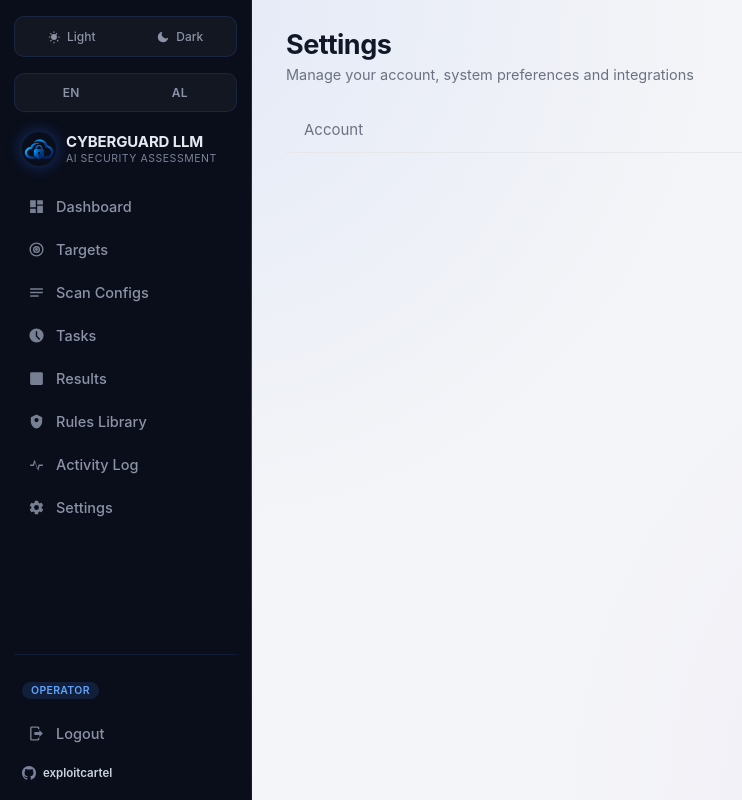
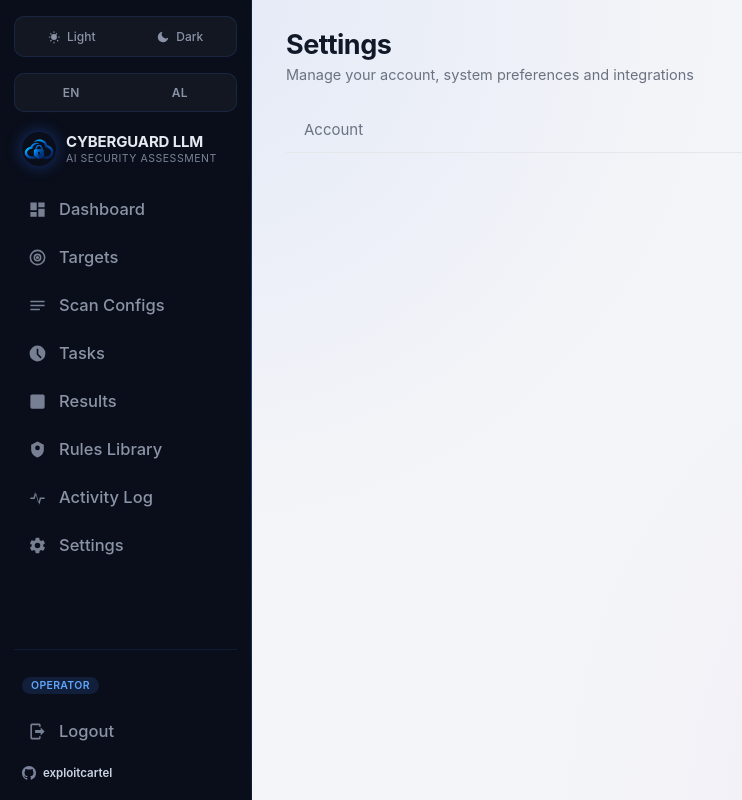
Before and after one commit to exploitcartel/cyberguardllm, a Flask app: template webapp/templates/settings.html in a window 1280 px wide. Shown: the whole page, without its empty margins (0-742 px from the left). Run offline with Flask 3, Linux system fonts and the light colour scheme; the template is opened without the code that fills it, so the values that code supplies are empty; some libraries are stand-ins or nearby versions.

Commit message:
Increase sidebar nav item font/icon size for readability
The sidebar category links (Dashboard, Targets, Scan Configs, Tasks,
Results, Rules Library, Activity Log, Settings) were rendering small
at 14.5px. Bumped to 16.5px with matching icon size (17px to 19px)
and slightly more padding, consistent with the broader font-size
pass done earlier this session for other tiny-text spots in the app.

```diff
--- a/webapp/static/css/style.css
+++ b/webapp/static/css/style.css
@@ -75,11 +75,11 @@ code{font-family:var(--mono);background:rgba(37,99,235,0.08);padding:1px 6px;bor
 .brand-sub{font-size:10.5px;color:#7a8399;text-transform:uppercase;letter-spacing:0.05em;}
 
 .nav-item{
-  display:flex;align-items:center;gap:11px;padding:11px 13px;border-radius:9px;
-  color:#8b93a7;font-size:14.5px;margin-bottom:2px;transition:all .15s;
+  display:flex;align-items:center;gap:12px;padding:12px 13px;border-radius:9px;
+  color:#8b93a7;font-size:16.5px;margin-bottom:2px;transition:all .15s;
   border:1px solid transparent;font-weight:500;
 }
-.nav-item svg{width:17px;height:17px;fill:currentColor;flex:0 0 auto;opacity:0.85;}
+.nav-item svg{width:19px;height:19px;fill:currentColor;flex:0 0 auto;opacity:0.85;}
 .nav-item:hover{background:var(--sidebar-hover);color:#fff;border-color:rgba(59,130,246,0.2);}
 .nav-item.active{
   background:linear-gradient(90deg, rgba(37,99,235,0.2), rgba(124,58,237,0.04));
```
